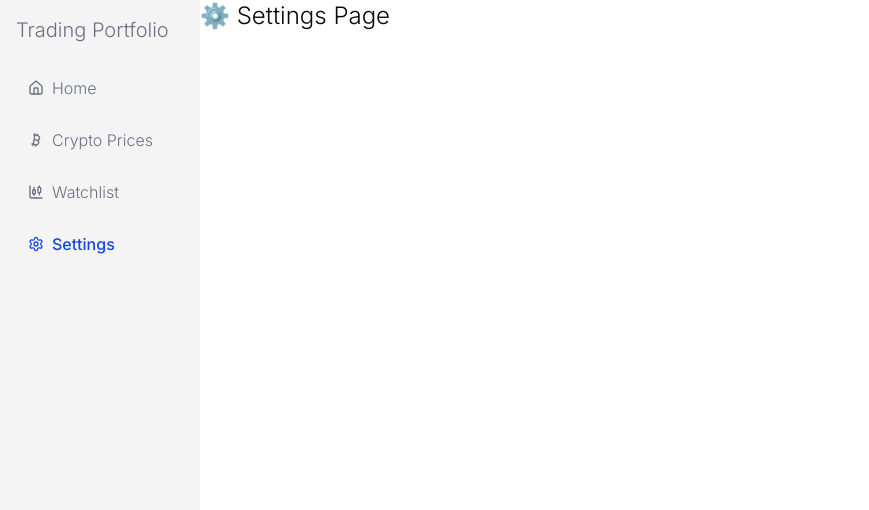
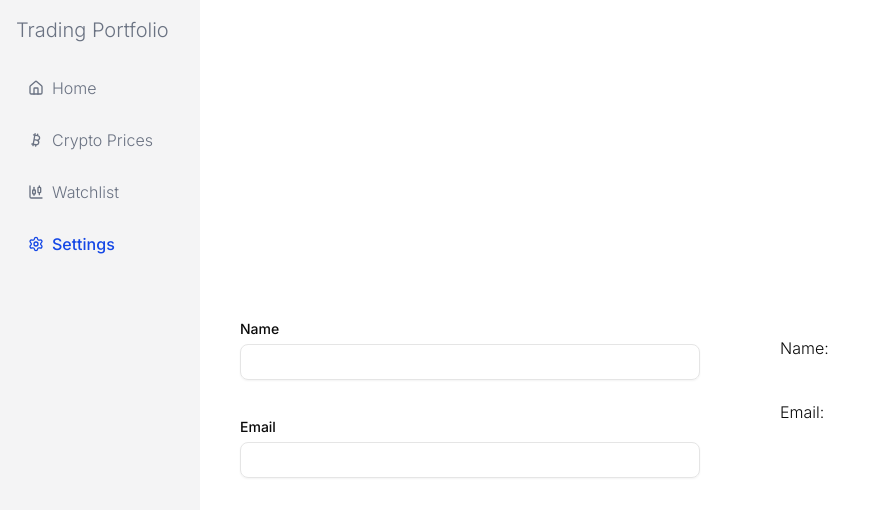
Before and after one commit to Sandesh-bn/-Minimalistic-Trading-Portfolio-App-, a React (Vite) app: page /settings in a window 1280 px wide. Shown: the top 510 px of the page, without its empty margins (0-869 px from the left). Built offline with nearby package versions, Linux system fonts and the light colour scheme; no server answers.

Commit message:
Further enhancements

```diff
--- a/src/components/Settings.jsx
+++ b/src/components/Settings.jsx
@@ -1,3 +1,45 @@
+import { Input } from "@/components/ui/input"
+import { Label } from "@/components/ui/label"
+import { useState, useEffect } from 'react';
+
 export function Settings() {
-  return <h1 className="text-2xl">⚙️ Settings Page</h1>;
+  const [name, setName] = useState('');
+  const [email, setEmail] = useState('');
+
+  useEffect(() => {
+      let nameFromStorage = localStorage.getItem("app_name") || "";
+      let emailFromStorage = localStorage.getItem("app_email") || "";
+      setName(nameFromStorage);
+      setEmail(emailFromStorage)
+  }, [])
+
+  function handleNameChange(e) {
+    setName(e.target.value);
+    localStorage.setItem("app_name", e.target.value);
+  }
+
+  function handleEmailChange(e) {
+    setEmail(e.target.value);
+    localStorage.setItem("app_email", e.target.value);
+  }
+
+
+  return (
+    <div className="p-10 flex gap-20 h-full items-center">
+      <div className="flex-1">
+        <div className="mb-10">
+          <Label className="mb-2" htmlFor="email">Name</Label>
+          <Input value={name} onChange={(e) => handleNameChange(e)} type="name" id="email" placeholder={name} />
+        </div>
+        <div>
+          <Label className="mb-2" htmlFor="email">Email</Label>
+          <Input value={email} onChange={(e) => handleEmailChange(e)} type="email" id="email" placeholder={email}/>
+        </div>
+      </div>
+      <div className="flex-1">
+        <h1 className="mb-10">Name: {name}</h1>
+        <h1 className="mb-10">Email: {email}</h1>
+      </div>
+    </div>
+  )
 }
--- a/src/components/UserList.jsx
+++ b/src/components/UserList.jsx
@@ -98,7 +98,7 @@ export function UserList(props) {
         <div className="flex flex-col p-5">
             <h1 className="text-3xl font-bold mb-5">WatchList</h1>
             <Input className="relative" value={searchTerm} onChange={(e) => setSearchTerm(e.target.value)} type="email" placeholder="Search for ticker/crypto and click to add to watchlist" />
-            {searchTerm.length > 0 && <div className="absolute min-w-50 h-100 my-25 overflow-y-auto bg-zinc-100  border border-gray-300 rounded-[5px]">
+            {searchTerm.length > 0 && searchResults.length > 0 && <div className="absolute min-w-50 h-100 my-25 overflow-y-auto bg-zinc-100  border border-gray-300 rounded-[5px]">
                 {searchResults.map((result, index) => (
                     <div onClick={() => handleAddTicker(result)} className="p-3 bg-zinc-100 border border-gray-300"><span className="font-bold mr-5">{result.name}</span> {result.symbol}</div>
                 ))}
```
Also changed, not shown: 1 other file (tests, documents, lock files or other folders).
